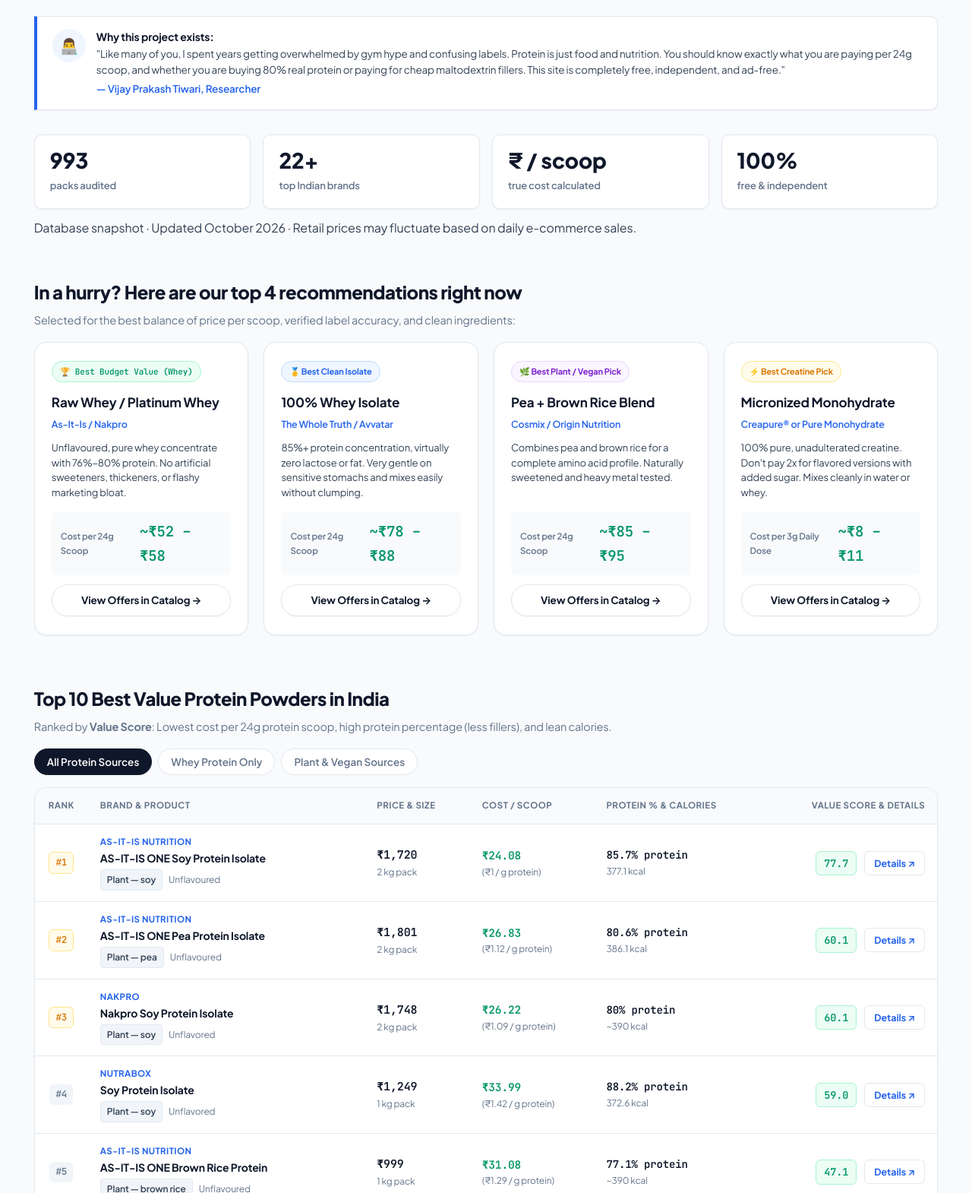
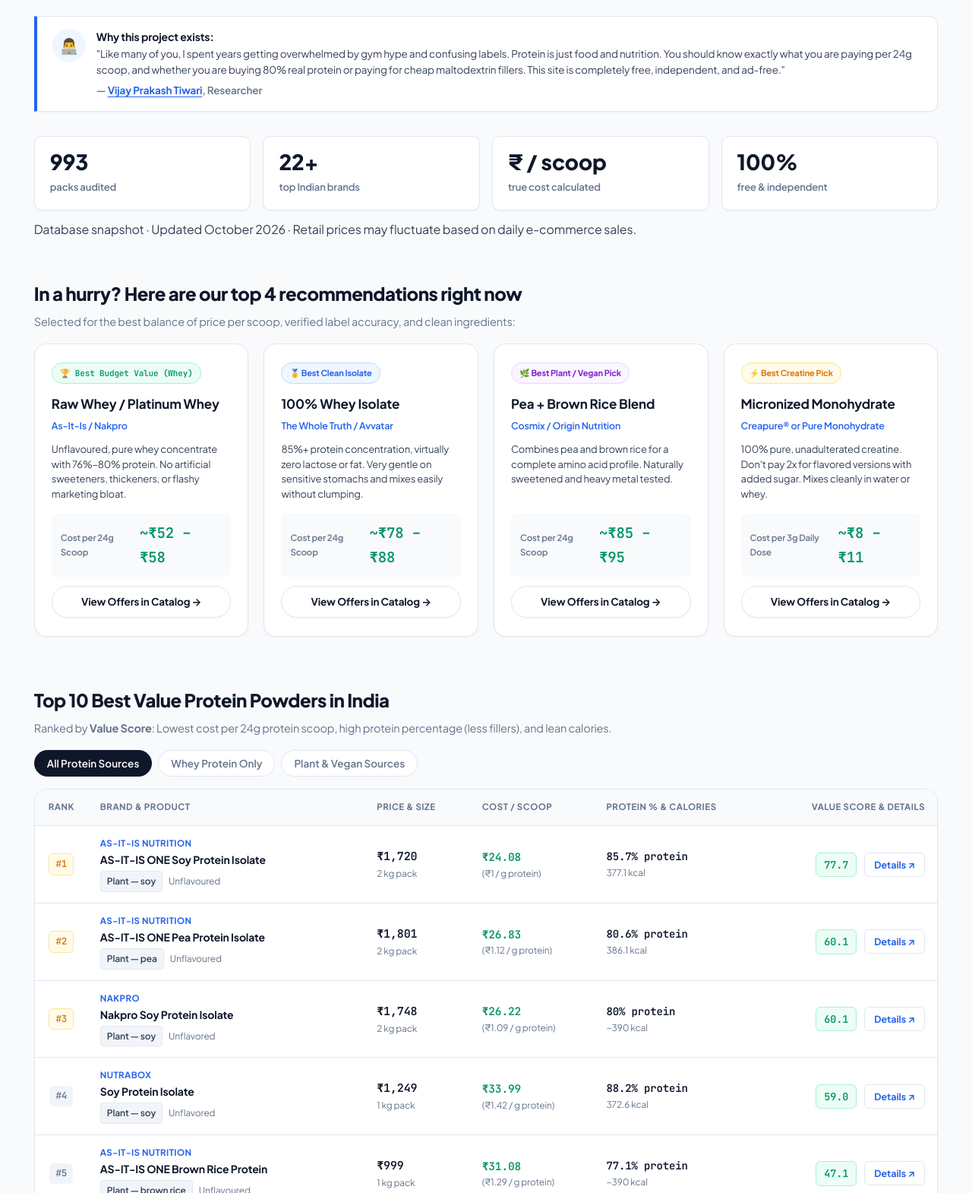
Before and after one commit to vijayptiwari/india-protein-catalog, a website: page docs/index.html in a window 1280 px wide. Shown: the part 446-2016 px from the top of the page at 76% size. Drawn offline with Linux system fonts and the light colour scheme.

Commit message:
Link author name Vijay Prakash Tiwari to GitHub profile across author note, JSON-LD, and footers

```diff
--- a/docs/creatine.html
+++ b/docs/creatine.html
@@ -71,8 +71,8 @@
 }
 </script>
 <title>Creatine Price &amp; Purity Comparison | Supplement Research India</title>
-<link rel="stylesheet" href="styles.css?v=2.4">
-<script type="module" src="app.js?v=2.4"></script>
+<link rel="stylesheet" href="styles.css?v=2.5">
+<script type="module" src="app.js?v=2.5"></script>
 </head>
 <body data-category="creatine">
 <header>
@@ -191,7 +191,7 @@
 
 <footer>
   <div>
-    <strong>Supplement Research India</strong> — An independent consumer project by Vijay Prakash Tiwari.
+    <strong>Supplement Research India</strong> — An independent consumer project by <a href="https://github.com/vijayptiwari" target="_blank" rel="noopener noreferrer">Vijay Prakash Tiwari</a>.
   </div>
   <div>
     Prices and labels reflect public retail listings in India. Not affiliated with or sponsored by any supplement brand.
--- a/docs/index.html
+++ b/docs/index.html
@@ -46,7 +46,8 @@
       "keywords": ["Protein Powder India", "Creatine Monohydrate", "Whey Protein Price Comparison", "Cost per scoop protein"],
       "founder": {
         "@type": "Person",
-        "name": "Vijay Prakash Tiwari"
+        "name": "Vijay Prakash Tiwari",
+        "url": "https://github.com/vijayptiwari"
       }
     },
     {
@@ -61,8 +62,8 @@
 }
 </script>
 <title>Supplement Research India | Best Protein &amp; Creatine Value Guide</title>
-<link rel="stylesheet" href="styles.css?v=2.4">
-<script type="module" src="home.js?v=2.4"></script>
+<link rel="stylesheet" href="styles.css?v=2.5">
+<script type="module" src="home.js?v=2.5"></script>
 </head>
 <body>
 <header>
@@ -90,7 +91,7 @@
   <div class="author-text">
     <strong>Why this project exists:</strong>
     "Like many of you, I spent years getting overwhelmed by gym hype and confusing labels. Protein is just food and nutrition. You should know exactly what you are paying per 24g scoop, and whether you are buying 80% real protein or paying for cheap maltodextrin fillers. This site is completely free, independent, and ad-free."
-    <span style="display:block;margin-top:4px;color:var(--accent-blue);font-weight:600;">— Vijay Prakash Tiwari, Researcher</span>
+    <span style="display:block;margin-top:6px;color:var(--text-muted);font-weight:600;">— <a class="author-name-link" href="https://github.com/vijayptiwari" target="_blank" rel="noopener noreferrer">Vijay Prakash Tiwari</a>, Researcher</span>
   </div>
 </div>
 
@@ -335,7 +336,7 @@
 
 <footer>
   <div>
-    <strong>Supplement Research India</strong> — An independent consumer project by Vijay Prakash Tiwari.
+    <strong>Supplement Research India</strong> — An independent consumer project by <a href="https://github.com/vijayptiwari" target="_blank" rel="noopener noreferrer">Vijay Prakash Tiwari</a>.
   </div>
   <div>
     Prices and labels reflect public retail listings in India. Not affiliated with or sponsored by any supplement brand.
--- a/docs/styles.css
+++ b/docs/styles.css
@@ -218,6 +218,19 @@
   display: block;
   font-size: 14px;
   margin-bottom: 2px;
+}
+
+.author-name-link {
+  color: var(--accent-blue);
+  text-decoration: underline;
+  text-underline-offset: 3px;
+  font-weight: 700;
+  transition: all 0.15s ease;
+}
+
+.author-name-link:hover {
+  color: var(--accent-blue-light);
+  text-decoration-thickness: 2px;
 }
 
 /* 4 STATS ROW */
```
Also changed, not shown: docs/protein.html (+3 -3 lines).
